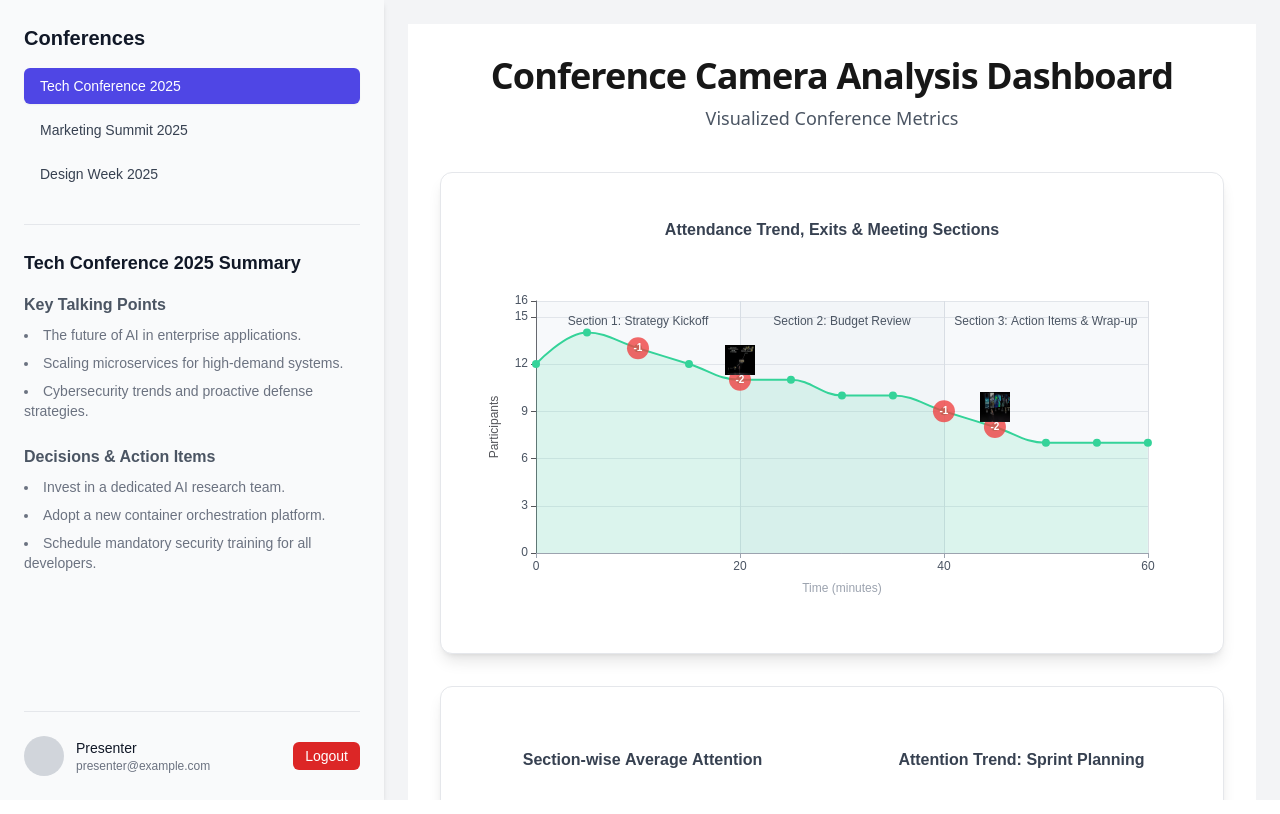
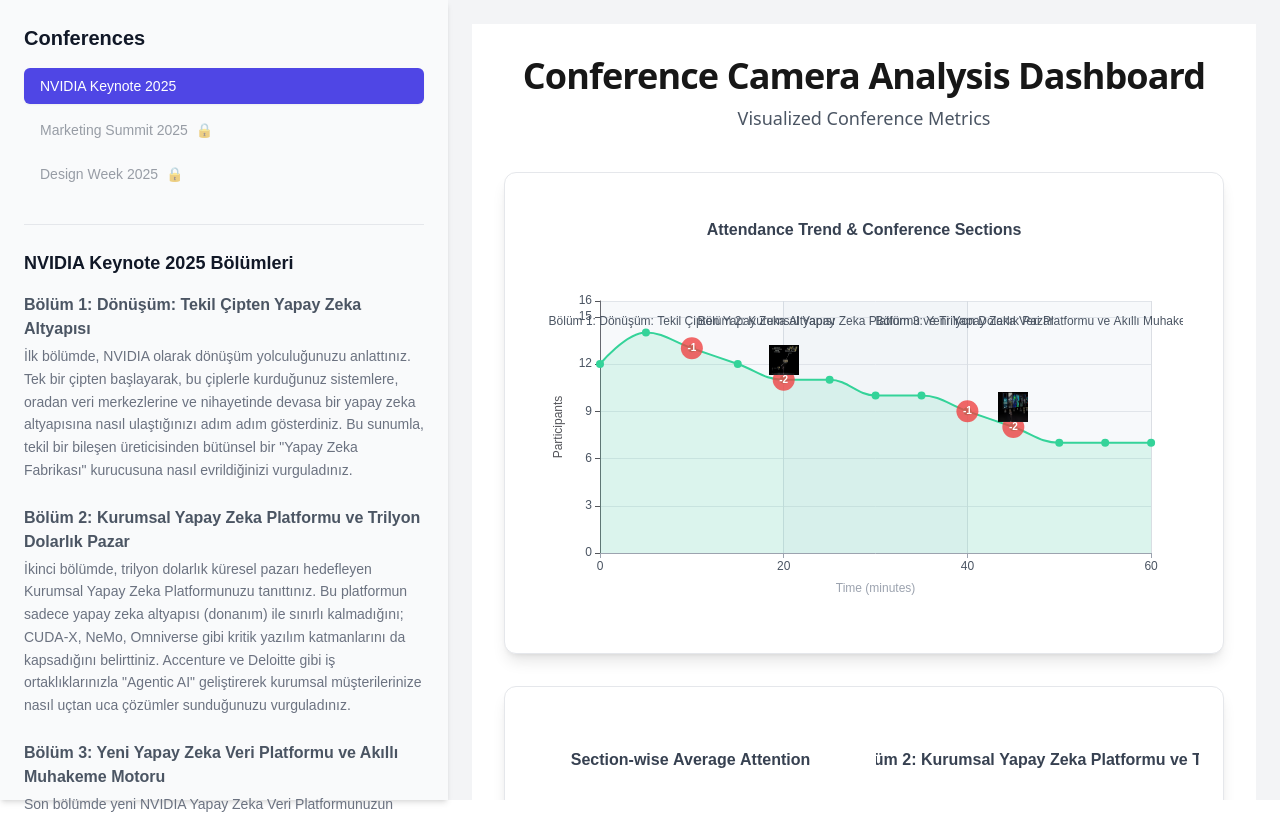
Before and after one commit to emredursunn/conference-camera-analysis-dashboard, a Next.js app: page /dashboard in a window 1280 px wide. Shown: the top 814 px of the page. Built offline with nearby package versions, Linux system fonts and the light colour scheme.

Commit message:
Update conference sections and sidebar

```diff
--- a/app/dashboard/components/AttendanceTrendChart.tsx
+++ b/app/dashboard/components/AttendanceTrendChart.tsx
@@ -26,9 +26,24 @@
     { minute: 60, participants: 7 },
   ],
   sections: [
-    { section: "Section 1", start: 0, end: 20, topic: "Strategy Kickoff" },
-    { section: "Section 2", start: 20, end: 40, topic: "Budget Review" },
-    { section: "Section 3", start: 40, end: 60, topic: "Action Items & Wrap-up" },
+    {
+      section: "Bölüm 1",
+      start: 0,
+      end: 20,
+      topic: "Dönüşüm: Tekil Çipten Yapay Zeka Altyapısı",
+    },
+    {
+      section: "Bölüm 2",
+      start: 20,
+      end: 40,
+      topic: "Kurumsal Yapay Zeka Platformu ve Trilyon Dolarlık Pazar",
+    },
+    {
+      section: "Bölüm 3",
+      start: 40,
+      end: 60,
+      topic: "Yeni Yapay Zeka Veri Platformu ve Akıllı Muhakeme Motoru",
+    },
   ],
 };
 
@@ -109,7 +124,7 @@
   const option: any = {
     backgroundColor: "transparent",
     title: {
-      text: "Attendance Trend, Exits & Meeting Sections",
+      text: "Attendance Trend & Conference Sections",
       left: "center",
       top: 5,
       textStyle: { color: "#374151", fontSize: 16, fontWeight: "600" },
--- a/app/dashboard/components/AttentionAnalysisChart.tsx
+++ b/app/dashboard/components/AttentionAnalysisChart.tsx
@@ -6,21 +6,30 @@
 
 // ------------------ Dummy Data ------------------ //
 export const attentionSections = [
-  { id: "sec1", title: "Project Overview", start_min: 0, end_min: 10 },
-  { id: "sec2", title: "Sprint Planning", start_min: 10, end_min: 20 },
-  { id: "sec3", title: "Bug Discussion", start_min: 20, end_min: 30 },
-  { id: "sec4", title: "Client Feedback", start_min: 30, end_min: 40 },
-  { id: "sec5", title: "Team Allocation", start_min: 40, end_min: 50 },
-  { id: "sec6", title: "Next Steps", start_min: 50, end_min: 60 },
+  {
+    id: "sec1",
+    title: "Bölüm 1: Dönüşüm: Tekil Çipten Yapay Zeka Altyapısı",
+    start_min: 0,
+    end_min: 20,
+  },
+  {
+    id: "sec2",
+    title: "Bölüm 2: Kurumsal Yapay Zeka Platformu ve Trilyon Dolarlık Pazar",
+    start_min: 20,
+    end_min: 40,
+  },
+  {
+    id: "sec3",
+    title: "Bölüm 3: Yeni Yapay Zeka Veri Platformu ve Akıllı Muhakeme Motoru",
+    start_min: 40,
+    end_min: 60,
+  },
 ];
 
 export const sectionAttentionSummary = [
   { section: "sec1", avg_attention: 72 },
   { section: "sec2", avg_attention: 85 },
   { section: "sec3", avg_attention: 66 },
-  { section: "sec4", avg_attention: 54 },
-  { section: "sec5", avg_attention: 61 },
-  { section: "sec6", avg_attention: 78 },
 ];
 
 export const attentionDrilldown = {
@@ -58,35 +67,6 @@
       { second: 160, type: "sleep", user: "jane@example.com" },
       { second: 310, type: "sleep", user: "doe@example.com" },
     ],
-  },
-  sec4: {
-    points: [
-      { second: 0, attention: 54 },
-      { second: 100, attention: 45 },
-      { second: 200, attention: 50 },
-      { second: 300, attention: 60 },
-      { second: 400, attention: 58 },
-    ],
-    incidents: [{ second: 110, type: "phone", user: "peter@example.com" }],
-  },
-  sec5: {
-    points: [
-      { second: 0, attention: 61 },
-      { second: 120, attention: 68 },
-      { second: 240, attention: 75 },
-      { second: 360, attention: 65 },
-    ],
-    incidents: [],
-  },
-  sec6: {
-    points: [
-      { second: 0, attention: 78 },
-      { second: 100, attention: 85 },
-      { second: 200, attention: 88, image: "/images/peak-sec2.png" },
-      { second: 300, attention: 82 },
-      { second: 400, attention: 79 },
-    ],
-    incidents: [{ second: 310, type: "phone", user: "sara@example.com" }],
   },
 };
 
--- a/app/dashboard/components/EmotionOverTimeChart.tsx
+++ b/app/dashboard/components/EmotionOverTimeChart.tsx
@@ -31,9 +31,24 @@
     { minute: 45, type: 'photo', image: '/images/peak-sec.png' },
   ],
   sections: [
-    { section: 'Section 1', start: 0, end: 20, topic: 'Project Kickoff & Role Assignment' },
-    { section: 'Section 2', start: 20, end: 40, topic: 'Technical Details & Timeline' },
-    { section: 'Section 3', start: 40, end: 60, topic: 'Client Expectations & QA' },
+    {
+      section: 'Bölüm 1',
+      start: 0,
+      end: 20,
+      topic: 'Dönüşüm: Tekil Çipten Yapay Zeka Altyapısı',
+    },
+    {
+      section: 'Bölüm 2',
+      start: 20,
+      end: 40,
+      topic: 'Kurumsal Yapay Zeka Platformu ve Trilyon Dolarlık Pazar',
+    },
+    {
+      section: 'Bölüm 3',
+      start: 40,
+      end: 60,
+      topic: 'Yeni Yapay Zeka Veri Platformu ve Akıllı Muhakeme Motoru',
+    },
   ],
 };
 
--- a/app/dashboard/components/shared/Sidebar.tsx
+++ b/app/dashboard/components/shared/Sidebar.tsx
@@ -5,52 +5,29 @@
 const conferences = [
   {
     id: 1,
-    name: "Tech Conference 2025",
-    summary: {
-      "Key Talking Points": [
-        "The future of AI in enterprise applications.",
-        "Scaling microservices for high-demand systems.",
-        "Cybersecurity trends and proactive defense strategies.",
-      ],
-      "Decisions & Action Items": [
-        "Invest in a dedicated AI research team.",
-        "Adopt a new container orchestration platform.",
-        "Schedule mandatory security training for all developers.",
-      ],
-    },
+    name: "NVIDIA Keynote 2025",
+    sections: [
+      {
+        title: "Bölüm 1: Dönüşüm: Tekil Çipten Yapay Zeka Altyapısı",
+        text:
+          "İlk bölümde, NVIDIA olarak dönüşüm yolculuğunuzu anlattınız. Tek bir çipten başlayarak, bu çiplerle kurduğunuz sistemlere, oradan veri merkezlerine ve nihayetinde devasa bir yapay zeka altyapısına nasıl ulaştığınızı adım adım gösterdiniz. Bu sunumla, tekil bir bileşen üreticisinden bütünsel bir \"Yapay Zeka Fabrikası\" kurucusuna nasıl evrildiğinizi vurguladınız.",
+      },
+      {
+        title:
+          "Bölüm 2: Kurumsal Yapay Zeka Platformu ve Trilyon Dolarlık Pazar",
+        text:
+          "İkinci bölümde, trilyon dolarlık küresel pazarı hedefleyen Kurumsal Yapay Zeka Platformunuzu tanıttınız. Bu platformun sadece yapay zeka altyapısı (donanım) ile sınırlı kalmadığını; CUDA-X, NeMo, Omniverse gibi kritik yazılım katmanlarını da kapsadığını belirttiniz. Accenture ve Deloitte gibi iş ortaklıklarınızla \"Agentic AI\" geliştirerek kurumsal müşterilerinize nasıl uçtan uca çözümler sunduğunuzu vurguladınız.",
+      },
+      {
+        title:
+          "Bölüm 3: Yeni Yapay Zeka Veri Platformu ve Akıllı Muhakeme Motoru",
+        text:
+          "Son bölümde yeni NVIDIA Yapay Zeka Veri Platformunuzun lansmanını yaptınız. Bu platformun gücünü, Blackwell mimarisi üzerine kurulu yeni sunucularınızdan aldığını belirttiniz. Asıl odak noktası olarak, NVIDIA AI-Q adını verdiğiniz yeni nesil yapay zeka muhakeme motorunu tanıttınız. AI-Q'nun yalnızca yanıt vermekle kalmayıp, bir plan oluşturduğunu, hesap makinesi veya veri tabanı gibi harici araçları kullanarak muhakeme yürüttüğünü ve en sonunda akıllı bir yanıt ürettiğini anlattınız. Bu vizyonu hayata geçirmek için Dell, IBM ve NetApp gibi sektör lideri ortaklarınızla olan iş birliklerinize de değindiniz.",
+      },
+    ],
   },
-  {
-    id: 2,
-    name: "Marketing Summit 2025",
-    summary: {
-      "Key Talking Points": [
-        "The impact of social media on brand perception.",
-        "Data-driven approaches to customer segmentation.",
-        "The rise of influencer marketing and its ROI.",
-      ],
-      "Decisions & Action Items": [
-        "Launch a new social media campaign on TikTok.",
-        "Implement a customer data platform (CDP).",
-        "Allocate 15% of the marketing budget to influencers.",
-      ],
-    },
-  },
-  {
-    id: 3,
-    name: "Design Week 2025",
-    summary: {
-      "Key Talking Points": [
-        "The role of ethics in modern product design.",
-        "The latest trends in UI/UX for mobile apps.",
-        "The use of design systems to maintain brand consistency.",
-      ],
-      "Decisions & Action Items": [
-        "Establish an ethics committee for product design.",
-        "Redesign the mobile app with a new UI/UX.",
-        "Develop a comprehensive design system for the company.",
-      ],
-    },
-  },
+  { id: 2, name: "Marketing Summit 2025", sections: [] },
+  { id: 3, name: "Design Week 2025", sections: [] },
 ];
 
 export default function Sidebar() {
@@ -62,20 +39,23 @@
   };
 
   return (
-    <div className="w-96 bg-gray-50 shadow-md flex flex-col p-6">
+    <div className="w-[28rem] bg-gray-50 shadow-md flex flex-col p-6">
       <div>
         <h2 className="text-xl font-bold text-gray-900">Conferences</h2>
         <ul className="mt-4 space-y-2">
-          {conferences.map((conference) => (
+          {conferences.map((conference, idx) => (
             <li key={conference.id}>
               <button
-                onClick={() => setSelectedConference(conference)}
-                className={`w-full text-left px-4 py-2 rounded-md text-sm font-medium ${
+                onClick={() => idx === 0 && setSelectedConference(conference)}
+                disabled={idx !== 0}
+                className={`w-full flex items-center text-left px-4 py-2 rounded-md text-sm font-medium ${
                   selectedConference.id === conference.id
                     ? "bg-indigo-600 text-white shadow-sm"
-                    : "text-gray-700 hover:bg-gray-100"
-                }`}>
+                    : "text-gray-700"
+                } ${idx !== 0 ? "opacity-50 cursor-not-allowed" : "hover:bg-gray-100"}`}
+              >
                 {conference.name}
+                {idx !== 0 && <span className="ml-2 text-gray-400">🔒</span>}
               </button>
             </li>
           ))}
@@ -83,17 +63,13 @@
 
         <div className="mt-8 pt-6 border-t border-gray-200">
           <h3 className="text-lg font-bold text-gray-900">
-            {selectedConference.name} Summary
+            {selectedConference.name} Bölümleri
           </h3>
           <div className="mt-4 space-y-6">
-            {Object.entries(selectedConference.summary).map(([section, points]) => (
-              <div key={section}>
-                <h4 className="font-semibold text-gray-600">{section}</h4>
-                <ul className="mt-2 space-y-2 text-sm text-gray-500 list-disc list-inside">
-                  {points.map((point, index) => (
-                    <li key={index}>{point}</li>
-                  ))}
-                </ul>
+            {selectedConference.sections.map((sec, index) => (
+              <div key={index}>
+                <h4 className="font-semibold text-gray-600 mb-1">{sec.title}</h4>
+                <p className="text-sm text-gray-500 leading-relaxed">{sec.text}</p>
               </div>
             ))}
           </div>
```
